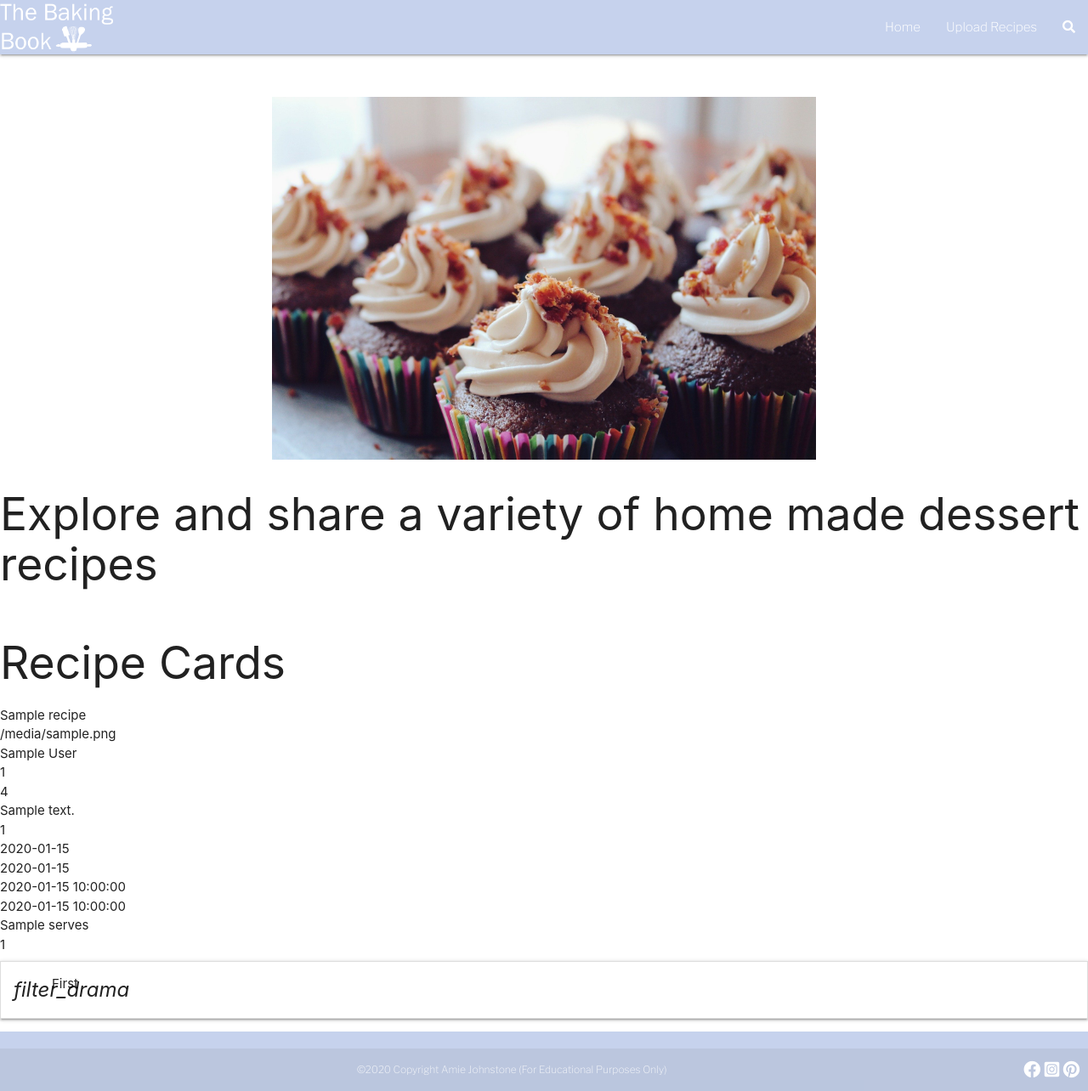
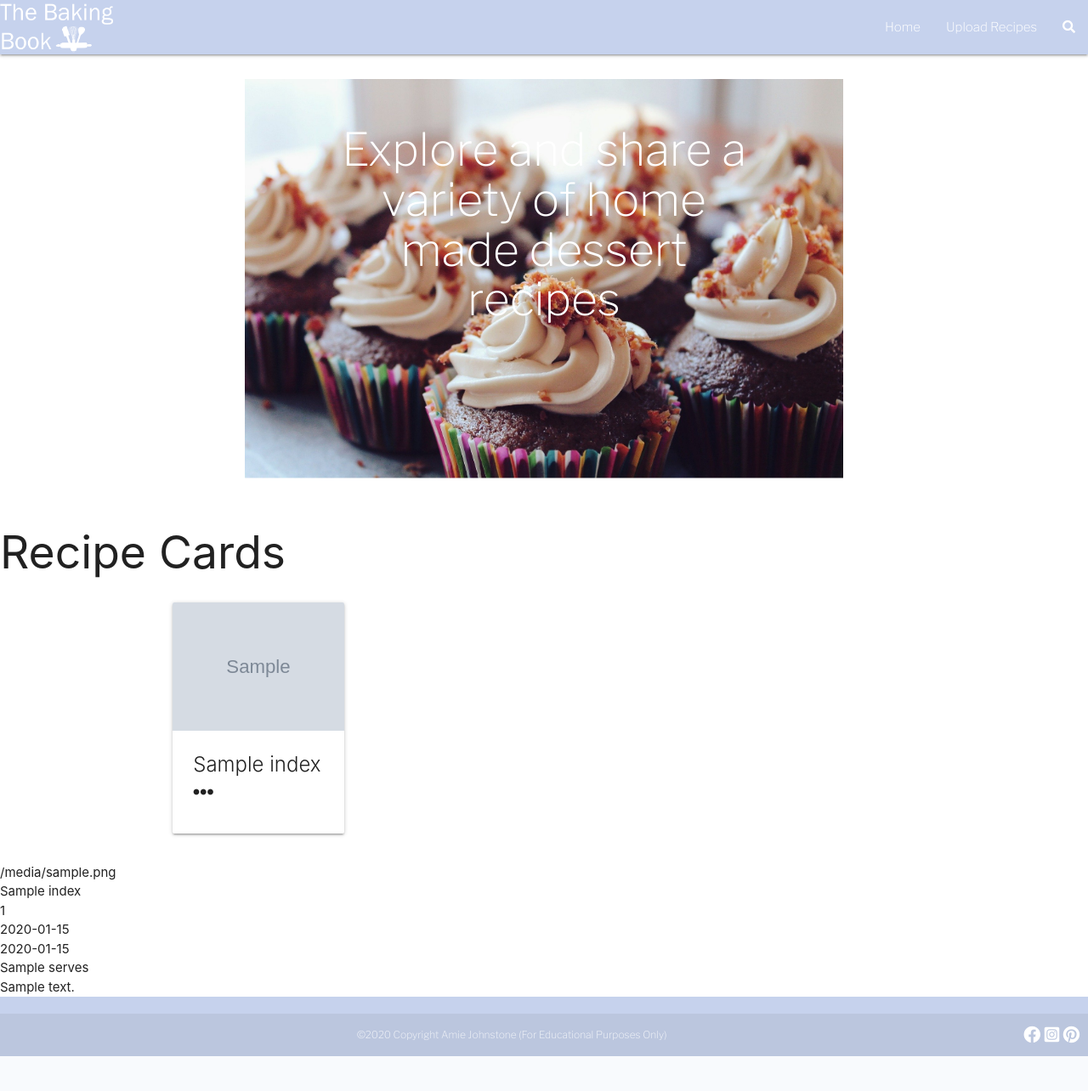
Before and after one commit to Amiejohnstone18/The_Baking_Book, a Flask app: template templates/index.html in a window 1280 px wide. Shown: the whole page at 85% size. After the commit the page ends 1243 px from the top, so only its background shows below. Run offline with Flask 2, Linux system fonts and the light colour scheme; the template is opened without the code that fills it: most values are stand-ins (such as "Sample title", 1, 10 or a date in 2020); grey boxes marked "Sample" are stand-in pictures; some libraries are stand-ins or nearby versions.

Commit message:
Added the recipe cards for loop to index

```diff
--- a/app.py
+++ b/app.py
@@ -27,6 +27,7 @@ def get_recipes():
 @app.route("/")
 @app.route("/index")
 def index():
+    index = mongo.db.index.find()
     return render_template("index.html", index=index)
 
 
--- a/static/css/style.css
+++ b/static/css/style.css
@@ -12,13 +12,54 @@
 }
 
 /* Hero Image */
+
+/* Credit to Tutorial Repulic for assisting with the image/ text layout https://www.tutorialrepublic.com/faq/how-to-position-text-over-an-image-using-css.php#:~:text=Answer%3A%20Use%20the%20CSS%20position,the%20element).*/
+.hero-block {
+  position: relative;
+  display: inline-block; /* Make the width of box same as image */
+}
+
+/* Credit to Hero image animation from Code Institute Love Running Mini Project https://courses.codeinstitute.net/courses/course-v1:CodeInstitute+CF101+2017_T1/courseware/1f0ccaac7a3e43d895c1beae5363f46c/79eac486cc0c4c9aa54cbe54d009287c/?child=last */
 .hero-image {
   display: block;
   margin-left: auto;
   margin-right: auto;
   margin-top: 50px;
   width: 50%;
+  animation-name: image-zoom;
+  animation-duration: 5s;
+  animation-fill-mode: forwards;
 }
+
+@keyframes image-zoom {
+  from {
+    transform: scale(1);
+  }
+  to {
+    transform: scale(1.1);
+  }
+}
+
+.text {
+  position: absolute;
+  z-index: 999;
+  margin: 0 auto;
+  left: 0;
+  right: 0;
+  top: 10%; /* Adjust this value to move the positioned div up and down */
+  text-align: center;
+  width: 40%; /* Set the width of the positioned div */
+  color: white;
+  font-family: "Libre Franklin", sans-serif;
+}
+
+
+/* Recipe Cards */
+
+/*.card {
+    width: 30%;
+    height: 50%;
+}*/
 
 /* Footer */
 .page-footer {
--- a/templates/index.html
+++ b/templates/index.html
@@ -1,36 +1,58 @@
 {% extends "base.html" %} {% block content %}
 
-<div>
+<div class="hero-block">
   <img
     class="hero-image"
     src="static/images/cupcakes-hero.jpg"
     alt="hero-image"
   />
-  <h2>Explore and share a variety of home made dessert recipes</h2>
+  <div class="text">
+    <h2>Explore and share a variety of home made dessert recipes</h2>
+  </div>
 </div>
 
+<br />
+<br />
+
 <h2>Recipe Cards</h2>
-{% for recipes in recipes %} {{ recipes.name }}<br />
-{{ recipes.image_url }}<br />
-{{ recipes.author }}<br />
-{{ recipes.author_id }}<br />
-{{ recipes.current_rating }}<br />
-{{ recipes.description }}<br />
-{{ recipes.image_url_id }}<br />
-{{ recipes.preptime_hrs }}<br />
-{{ recipes.preptime_mins }}<br />
-{{ recipes.baking_time_hrs }}<br />
-{{ recipes.baking_time_mins }} <br />
-{{ recipes.serves }}<br />
-{{ recipes.total_rating }}<br />
-{% endfor %}
 
-<ul class="collapsible">
-  <li>
-    <div class="collapsible-header">
-      <i class="material-icons">filter_drama</i>First
+<div class="container">
+  <div class="row">
+    <div class="col s3">
+      <div class="card">
+        {% for index in index %}
+        <div class="card-image waves-effect waves-block waves-light">
+          <img class="activator" src="{{ index.image_url }}" />
+        </div>
+        <div class="card-content">
+          <span class="card-title activator grey-text text-darken-4">
+            {{ index.name }} <br />
+            <i class="fas fa-ellipsis-h"></i
+          ></span>
+        </div>
+        <div class="card-reveal">
+          <span class="card-title grey-text text-darken-4"
+            >{{ index.name }} <i class="fas fa-times"></i
+          ></span>
+          <ul>
+            <i class="far fa-clock"> {{ index.preptime }}</i>
+            <i class="fas fa-hourglass-end"> {{ index.bakingtime }}</i>
+            <i class="fas fa-utensils"> {{ index.serves }}</i>
+          </ul>
+          <p>{{ index.description }}</p>
+          <p><a href="#">View More</a></p>
+        </div>
+        {% endfor %}
+      </div>
     </div>
-    <div class="collapsible-body"><span>Lorem ipsum dolor sit amet.</span></div>
-  </li>
-</ul>
-{% endblock %}
+  </div>
+</div>
+
+{% for index in index %} {{ index.image_url }}<br />
+{{ index.name }}<br />
+{{ index.total_rating }}<br />
+{{ index.preptime }}<br />
+{{ index.bakingtime }}<br />
+{{ index.serves }}<br />
+{{ index.description }}<br />
+{% endfor %} {% endblock %}
```
